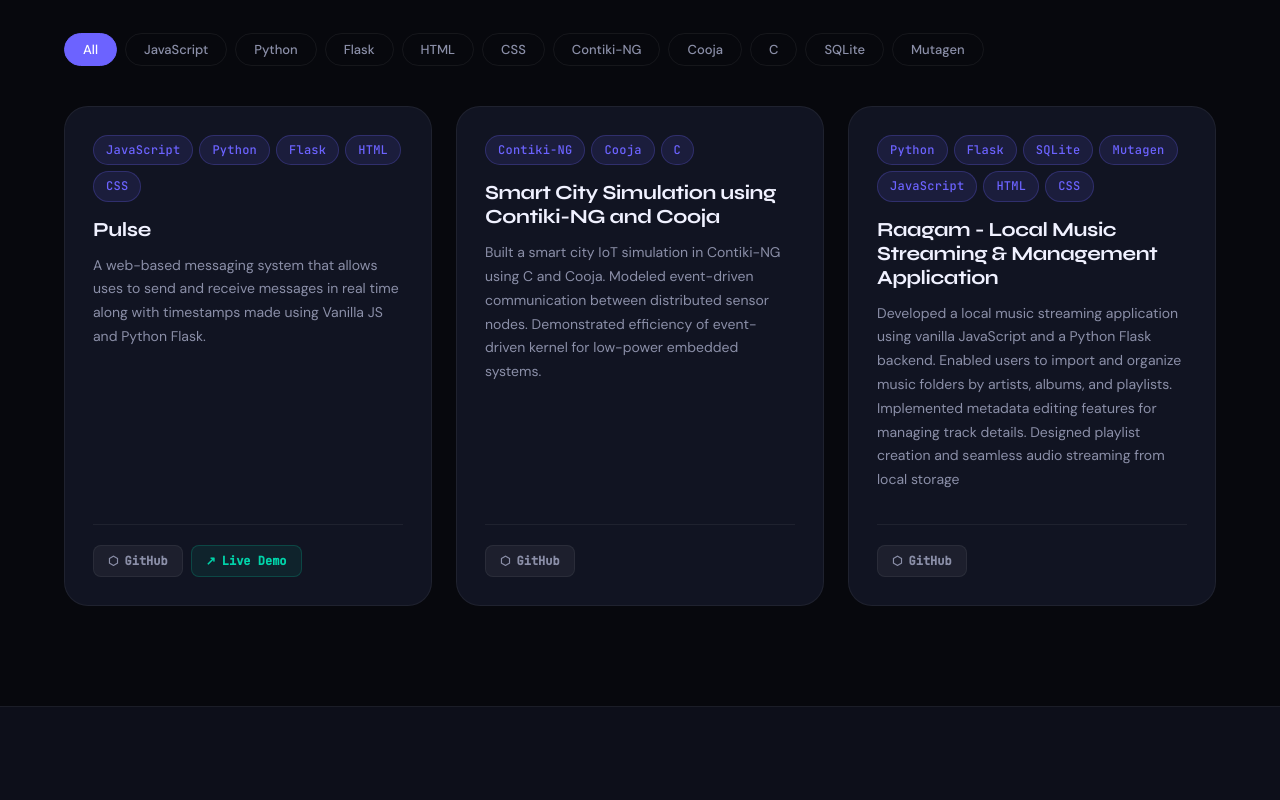
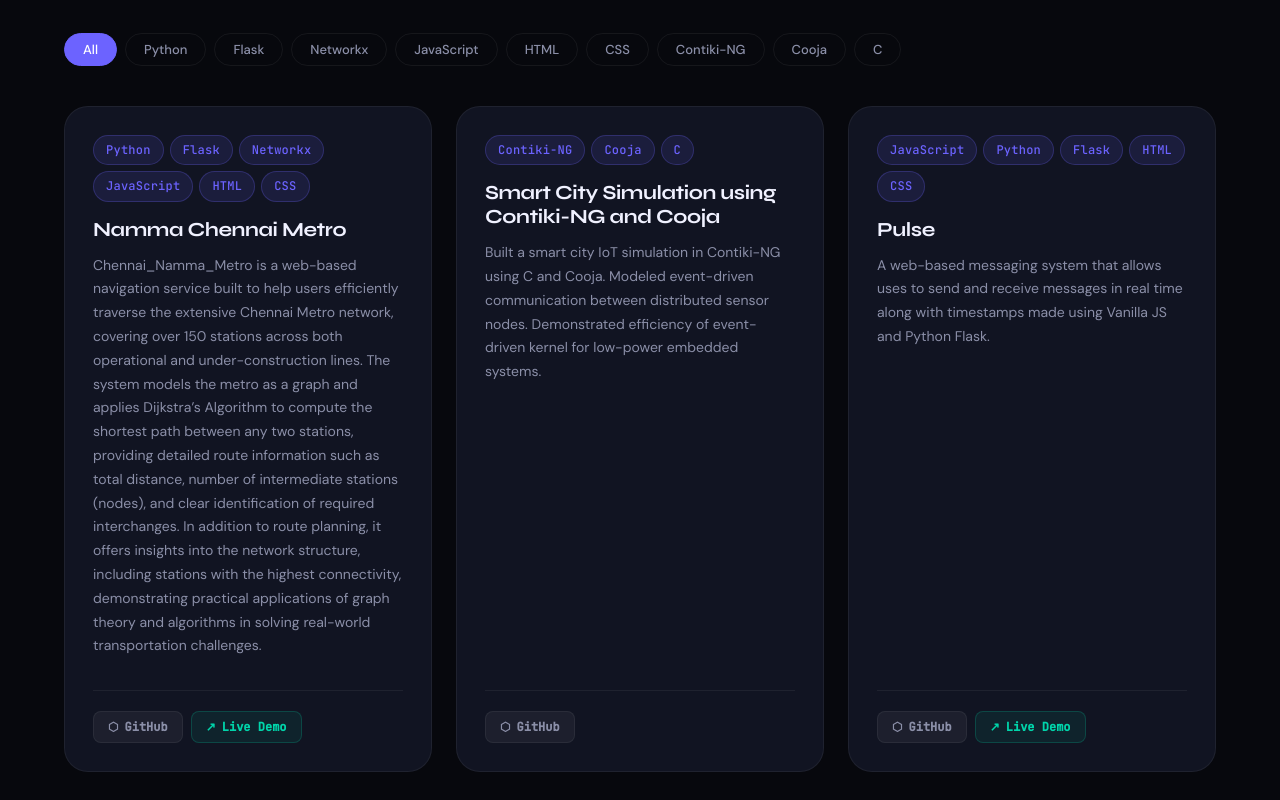
Before and after one commit to Shubankar-Sridhar/sbk-portfolio, a React (Vite) app: page / in a window 1280 px wide. Shown: the part 3620-4420 px from the top of the page. Built offline with nearby package versions, Linux system fonts and the light colour scheme; no server answers.

Commit message:
modified defaultData

```diff
--- a/src/data/defaultData.js
+++ b/src/data/defaultData.js
@@ -76,11 +76,11 @@ When I'm not coding, I'm contributing to open source, dancing, playing badminton
   projects: [
     {
       id: 1,
-      name: "Pulse",
-      description: "A web-based messaging system that allows uses to send and receive messages in real time along with timestamps made using Vanilla JS and Python Flask.",
-      tags: ["JavaScript", "Python", "Flask", "HTML", "CSS"],
-      github: "https://github.com/Shubankar-Sridhar/Pulse_Messaging_App-",
-      hosted: "https://pulse-2-0.onrender.com",
+      name: "Namma Chennai Metro",
+      description: "Chennai_Namma_Metro is a web-based navigation service built to help users efficiently traverse the extensive Chennai Metro network, covering over 150 stations across both operational and under-construction lines. The system models the metro as a graph and applies Dijkstra’s Algorithm to compute the shortest path between any two stations, providing detailed route information such as total distance, number of intermediate stations (nodes), and clear identification of required interchanges. In addition to route planning, it offers insights into the network structure, including stations with the highest connectivity, demonstrating practical applications of graph theory and algorithms in solving real-world transportation challenges.",
+      tags: ["Python", "Flask", "Networkx", "JavaScript", "HTML", "CSS"],
+      github: "https://github.com/Shubankar-Sridhar/Namma_Metro",
+      hosted: "https://chennai-namma-metro.onrender.com/",
       featured: null,
     },
     {
@@ -93,11 +93,11 @@ When I'm not coding, I'm contributing to open source, dancing, playing badminton
     },
     {
       id: 3,
-      name: "Raagam - Local Music Streaming & Management Application",
-      description: "Developed a local music streaming application using vanilla JavaScript and a Python Flask backend. Enabled users to import and organize music folders by artists, albums, and playlists. Implemented metadata editing features for managing track details. Designed playlist creation and seamless audio streaming from local storage",
-      tags: ["Python", "Flask", "SQLite", "Mutagen", "JavaScript", "HTML", "CSS"],
-      github: "https://github.com/Shubankar-Sridhar/Raagam",
-      hosted: null,
+      name: "Pulse",
+      description: "A web-based messaging system that allows uses to send and receive messages in real time along with timestamps made using Vanilla JS and Python Flask.",
+      tags: ["JavaScript", "Python", "Flask", "HTML", "CSS"],
+      github: "https://github.com/Shubankar-Sridhar/Pulse_Messaging_App-",
+      hosted: "https://pulse-2-0.onrender.com",
       featured: null,
     },
   ],
```
Also changed, not shown: vercel.json, 1 other file (tests, documents, lock files or other folders).
